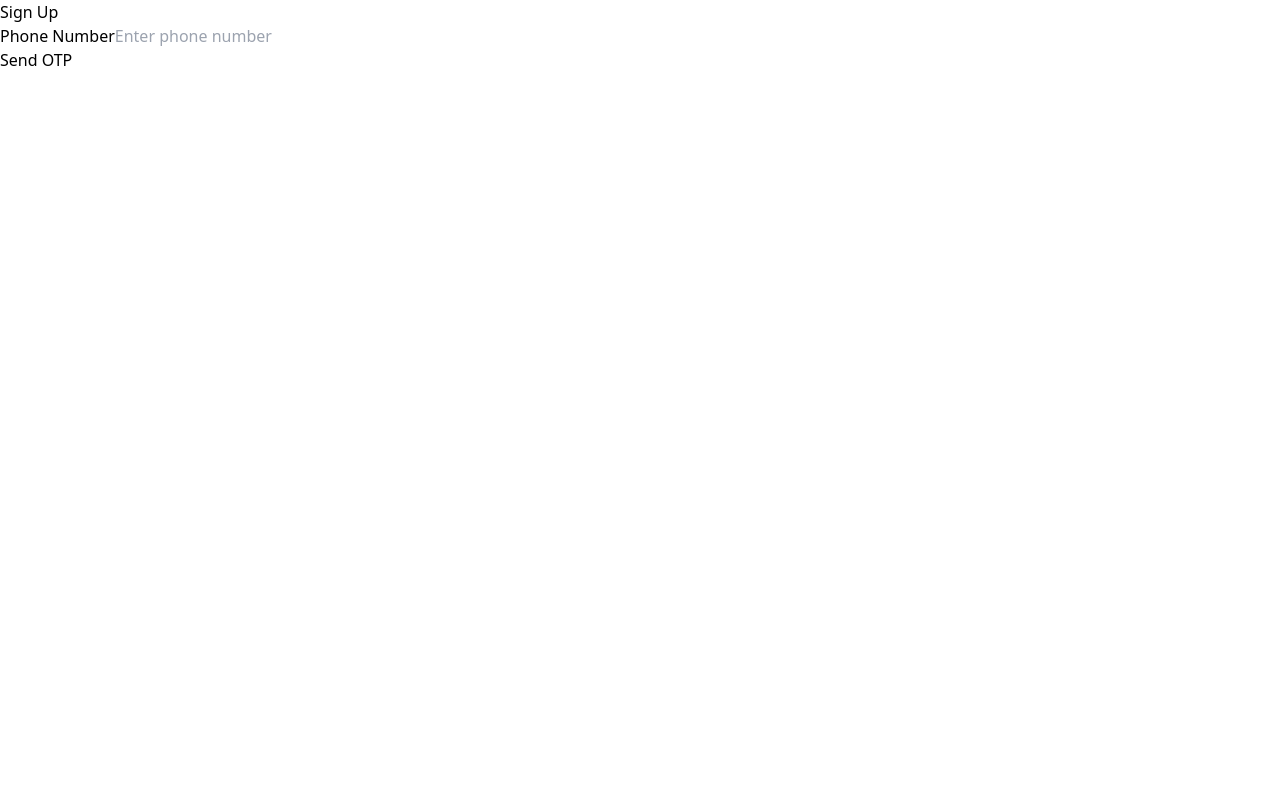
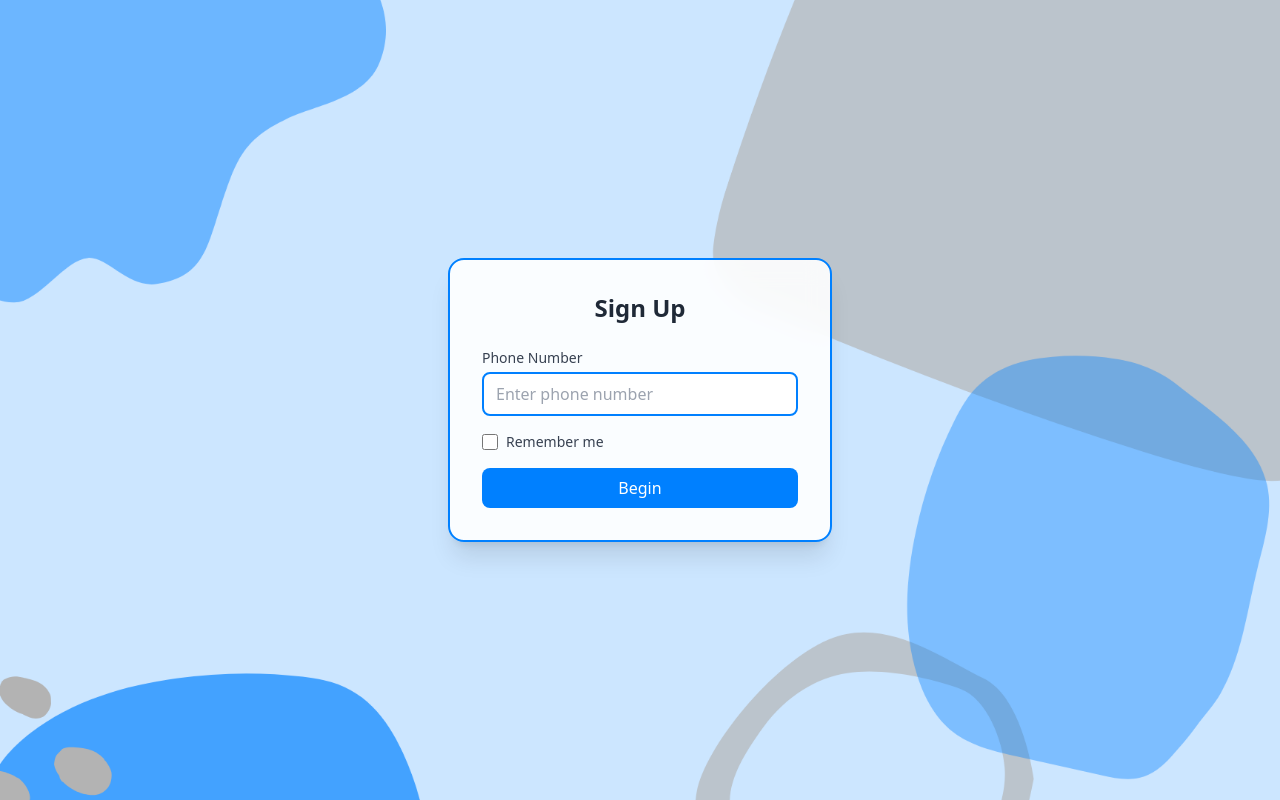
Before and after one commit to SepehrRasooli83/PJ, a Next.js app: page /user/signup in a window 1280 px wide. Built offline with nearby package versions, Linux system fonts and the light colour scheme.

Commit message:
design sign up page

```diff
--- a/app/user/signup/page.tsx
+++ b/app/user/signup/page.tsx
@@ -1,97 +1,136 @@
-'use client';
+"use client";
 
-import { useState } from 'react';
-import { useRouter } from 'next/navigation';
-import { signIn } from 'next-auth/react'; // Import signIn from NextAuth
+import { useEffect, useState } from "react";
+import { useRouter } from "next/navigation";
+import { signIn } from "next-auth/react";
 
 export default function SignUp() {
-  const [phone, setPhone] = useState('');
-  const [otp, setOtp] = useState('');
-  const [message, setMessage] = useState('');
-  const [isOtpSent, setIsOtpSent] = useState(false); // Track OTP sent status
-  const router = useRouter(); // Next.js router
+  const [phone, setPhone] = useState("");
+  const [otp, setOtp] = useState("");
+  const [message, setMessage] = useState("");
+  const [isOtpSent, setIsOtpSent] = useState(false);
+  const [rememberMe, setRememberMe] = useState(false);
+  const router = useRouter();
 
-  // Handle sending OTP
   const handleSendOtp = async () => {
     try {
-      const response = await fetch('/api/auth/send-otp', {
-        method: 'POST',
-        headers: { 'Content-Type': 'application/json' },
+      const response = await fetch("/api/auth/send-otp", {
+        method: "POST",
+        headers: { "Content-Type": "application/json" },
         body: JSON.stringify({ phone }),
       });
 
       if (response.ok) {
-        setMessage('OTP sent successfully! Please check your phone.');
-        setIsOtpSent(true); // OTP has been sent
+        setMessage(
+          "Verification code sent successfully! Please check your phone."
+        );
+        setIsOtpSent(true);
       } else {
-        setMessage('Failed to send OTP');
+        setMessage("Failed to send verification code");
       }
     } catch (error) {
-      setMessage('An error occurred');
+      setMessage("An error occurred");
       console.error(error);
     }
   };
 
-  // Handle OTP verification
   const handleSubmit = async () => {
-
-    console.log('got here 0');
-
-    //Use signIn from next-auth to handle login using the credentials provider
-    const result = await signIn('credentials', {
+    const result = await signIn("credentials", {
       phone,
       otp,
-      redirect: false, // Don't automatically redirect
-      callbackUrl: '/user/profile',
+      redirect: false,
+      callbackUrl: "/user/profile",
     });
 
-    console.log('got here 1');
-
     if (result?.error) {
-      setMessage('Invalid OTP or OTP expired');
+      setMessage("Verification code expired or invalid please try again!");
     } else {
-      router.push(result?.url || '/user/profile'); // Redirect to the profile page
+      router.push(result?.url || "/user/profile");
     }
   };
 
   return (
+    <div
+      className="flex items-center justify-center min-h-screen px-4 bg-cover bg-center"
+      style={{
+        backgroundImage: `url('/begin_bg_desk.png')`,
+      }}
+    >
+      <div className="bg-white/90 backdrop-blur-md p-8 rounded-2xl shadow-xl w-full max-w-sm border-2 border-[#0080FF]">
+        <h1 className="text-2xl font-bold text-gray-800 text-center mb-6">
+          Sign Up
+        </h1>
+        <div className="space-y-4">
           <div>
-      <h1>Sign Up</h1>
-      <div>
-        <div>
-          <label>Phone Number</label>
+            <label className="block text-sm font-medium text-gray-700 mb-1">
+              Phone Number
+            </label>
             <input
               type="text"
               placeholder="Enter phone number"
               value={phone}
               onChange={(e) => setPhone(e.target.value)}
               required
+              className="w-full px-3 py-2 border-2 border-[#0080FF] rounded-lg focus:outline-none focus:border-[#005bb5] transition-colors"
             />
           </div>
 
+          <div className="flex items-center">
+            <input
+              type="checkbox"
+              id="rememberMe"
+              checked={rememberMe}
+              onChange={(e) => setRememberMe(e.target.checked)}
+              className="w-4 h-4 text-[#0080FF] border-gray-300 rounded focus:ring-[#0080FF]"
+            />
+            <label htmlFor="rememberMe" className="ml-2 text-sm text-gray-700">
+              Remember me
+            </label>
+          </div>
+
           {!isOtpSent && (
-          <button type="button" onClick={handleSendOtp}>
-            Send OTP
+            <button
+              type="button"
+              onClick={handleSendOtp}
+              className="w-full bg-[#0080FF] text-white py-2 rounded-lg hover:bg-[#005bb5] transition-colors"
+            >
+              Begin
             </button>
           )}
 
           {isOtpSent && (
             <div>
-            <label>OTP</label>
+              <label className="block text-sm font-medium text-gray-700 mb-1">
+                Verification Code
+              </label>
               <input
                 type="text"
-              placeholder="Enter OTP"
+                placeholder="Enter the code we just sent"
                 value={otp}
                 onChange={(e) => setOtp(e.target.value)}
                 required
+                className="w-full px-3 py-2 border-2 border-[#0080FF] rounded-lg focus:outline-none focus:border-[#005bb5] transition-colors"
               />
-            <button type="button" onClick={handleSubmit}>
-              Verify OTP
+              <button
+                type="button"
+                onClick={handleSubmit}
+                className="w-full bg-[#0080FF] text-white py-2 rounded-lg mt-4 hover:bg-[#005bb5] transition-colors"
+              >
+                Verify
               </button>
             </div>
           )}
 
-        {message && <p>{message}</p>}
+          {message && (
+            <p
+              className={`mt-4 text-sm ${
+                message.includes("success") ? "text-green-600" : "text-red-600"
+              }`}
+            >
+              {message}
+            </p>
+          )}
+        </div>
       </div>
     </div>
   );
--- a/components/ArticlesGrid.tsx
+++ b/components/ArticlesGrid.tsx
@@ -1,6 +1,6 @@
 "use client";
 
-import React, { useState } from "react";
+import React, { useState, useEffect } from "react";
 
 type Article = {
   id: string;
@@ -12,11 +12,14 @@ type Article = {
 };
 
 type ArticlesGridProps = {
-  articles: Article[];
+  articles?: Article[]; // Make articles optional
   style?: React.CSSProperties; // Add a style prop for custom styles
 };
 
-const ArticlesGrid: React.FC<ArticlesGridProps> = ({ articles, style }) => {
+const ArticlesGrid: React.FC<ArticlesGridProps> = ({
+  articles = [],
+  style,
+}) => {
   const [currentPage, setCurrentPage] = useState(1);
   const articlesPerPage = 5; // Display 5 articles per page (one per row)
 
--- a/components/CommonComponents/Navbar.tsx
+++ b/components/CommonComponents/Navbar.tsx
@@ -175,7 +175,7 @@ const Navbar: React.FC<NavbarProps> = ({ setVideos, setArticles }) => {
               <div className="relative font-semibold mt-2 left-0 w-full">
                 <div>
                   <button className="px-2 drop-shadow-l flex w-full rounded-full shadow-lg border-[3px] border-black-500 bg-[#f1f1f1] hover:border-[#0080FF] hover:text-[#004080]">
-                    Sign In
+                    <Link href={"/user/signup"}>Sign Up</Link>
                     <IoMdLogIn className="ml-1 mt-[4px] bg-[#f1f1f1]" />
                   </button>
                 </div>
```
Also changed, not shown: public/begin_bg_desk.png (added), public/begin_bg_phoone.png (added). Lines whose indentation alone changed are shown as unchanged.
